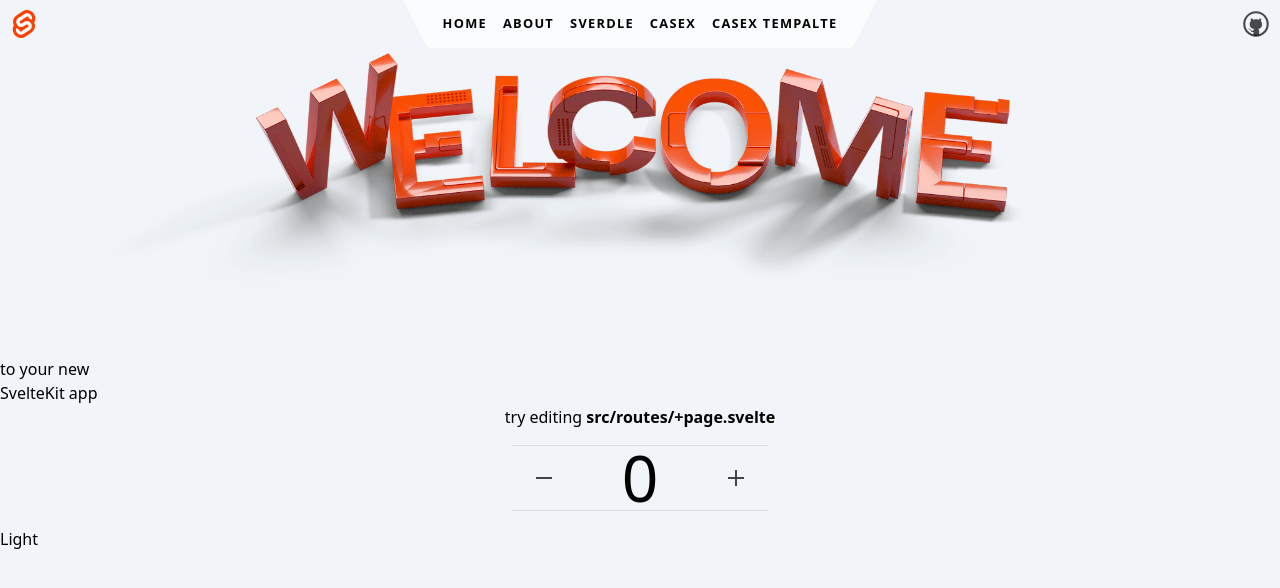
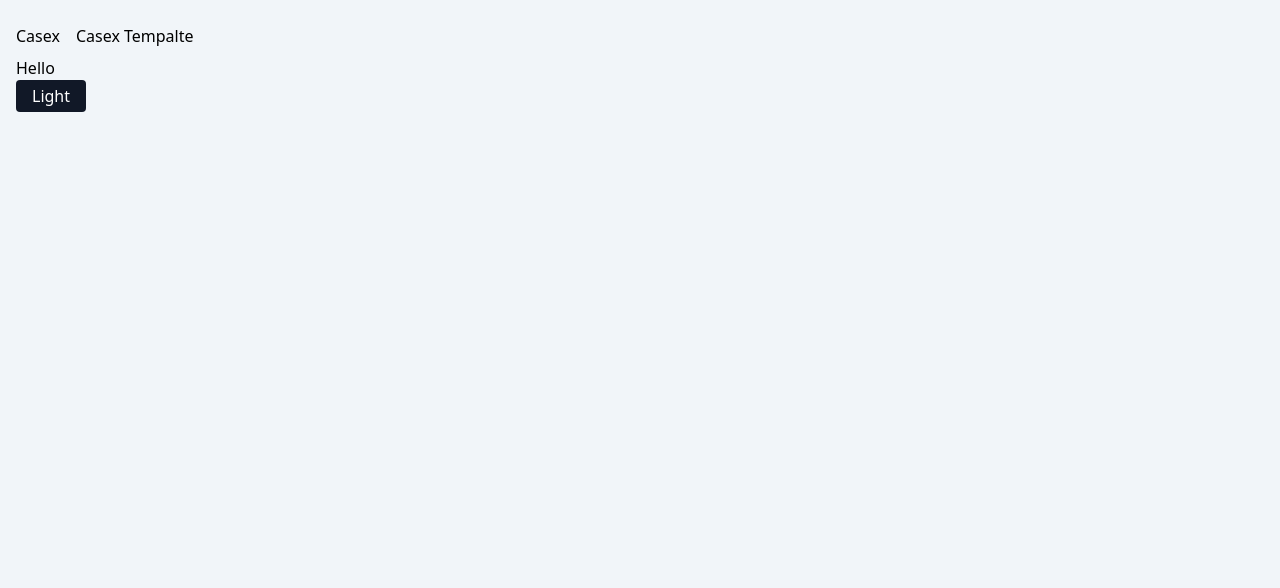
Before and after one commit to dxtr-dot-dev/dxtr.dev, a SvelteKit app: page / in a window 1280 px wide. Shown: the top 588 px of the page. Built offline with nearby package versions, Linux system fonts and the light colour scheme.

Commit message:
Update layout

```diff
--- a/src/components/theme-switch/ThemeSwitch.svelte
+++ b/src/components/theme-switch/ThemeSwitch.svelte
@@ -8,7 +8,12 @@
 </script>
 
 <div class="relative">
-	<button type="button" on:click={() => (open = !open)} aria-label="dropdown item">
+	<button
+		type="button"
+		class="rounded bg-gray-900 dark:bg-white text-white dark:text-black px-4 py-1"
+		on:click={() => (open = !open)}
+		aria-label="dropdown item"
+	>
 		<span class="dark:hidden">Light</span>
 		<span class="hidden dark:inline">Dark</span>
 	</button>
--- a/src/routes/+layout.svelte
+++ b/src/routes/+layout.svelte
@@ -53,7 +53,7 @@
 	</script>
 </svelte:head>
 
-<div class="h-full flex-col bg-slate-100 dark:bg-black">
+<div class="h-full flex-col bg-slate-100 dark:bg-black p-4">
 	<Header />
 
 	<main>
--- a/src/routes/+page.svelte
+++ b/src/routes/+page.svelte
@@ -1,59 +1 @@
-<script>
-	import Counter from './Counter.svelte';
-	import welcome from '$lib/images/svelte-welcome.webp';
-	import welcome_fallback from '$lib/images/svelte-welcome.png';
-</script>
-
-<svelte:head>
-	<title>Home</title>
-	<meta name="description" content="Svelte demo app" />
-</svelte:head>
-
-<section>
-	<h1>
-		<span class="welcome">
-			<picture>
-				<source srcset={welcome} type="image/webp" />
-				<img src={welcome_fallback} alt="Welcome" />
-			</picture>
-		</span>
-
-		to your new<br />SvelteKit app
-	</h1>
-
-	<h2>
-		try editing <strong>src/routes/+page.svelte</strong>
-	</h2>
-
-	<Counter />
-</section>
-
-<style>
-	section {
-		display: flex;
-		flex-direction: column;
-		justify-content: center;
-		align-items: center;
-		flex: 0.6;
-	}
-
-	h1 {
-		width: 100%;
-	}
-
-	.welcome {
-		display: block;
-		position: relative;
-		width: 100%;
-		height: 0;
-		padding: 0 0 calc(100% * 495 / 2048) 0;
-	}
-
-	.welcome img {
-		position: absolute;
-		width: 100%;
-		height: 100%;
-		top: 0;
-		display: block;
-	}
-</style>
+<h1>Hello</h1>
--- a/src/routes/Header.svelte
+++ b/src/routes/Header.svelte
@@ -1,30 +1,9 @@
 <script>
 	import { page } from '$app/stores';
-	import logo from '$lib/images/svelte-logo.svg';
-	import github from '$lib/images/github.svg';
 </script>
 
-<header>
-	<div class="corner">
-		<a href="https://kit.svelte.dev">
-			<img src={logo} alt="SvelteKit" />
-		</a>
-	</div>
-
-	<nav>
-		<svg viewBox="0 0 2 3" aria-hidden="true">
-			<path d="M0,0 L1,2 C1.5,3 1.5,3 2,3 L2,0 Z" />
-		</svg>
-		<ul>
-			<li aria-current={$page.url.pathname === '/' ? 'page' : undefined}>
-				<a href="/">Home</a>
-			</li>
-			<li aria-current={$page.url.pathname === '/about' ? 'page' : undefined}>
-				<a href="/about">About</a>
-			</li>
-			<li aria-current={$page.url.pathname.startsWith('/sverdle') ? 'page' : undefined}>
-				<a href="/sverdle">Sverdle</a>
-			</li>
+<nav class="py-2">
+	<ul class="flex gap-4">
 		<li aria-current={$page.url.pathname === '/casex' ? 'page' : undefined}>
 			<a href="/casex">Casex</a>
 		</li>
@@ -32,104 +11,4 @@
 			<a href="/casex-template">Casex Tempalte</a>
 		</li>
 	</ul>
-		<svg viewBox="0 0 2 3" aria-hidden="true">
-			<path d="M0,0 L0,3 C0.5,3 0.5,3 1,2 L2,0 Z" />
-		</svg>
 </nav>
-
-	<div class="corner">
-		<a href="https://github.com/sveltejs/kit">
-			<img src={github} alt="GitHub" />
-		</a>
-	</div>
-</header>
-
-<style>
-	header {
-		display: flex;
-		justify-content: space-between;
-	}
-
-	.corner {
-		width: 3em;
-		height: 3em;
-	}
-
-	.corner a {
-		display: flex;
-		align-items: center;
-		justify-content: center;
-		width: 100%;
-		height: 100%;
-	}
-
-	.corner img {
-		width: 2em;
-		height: 2em;
-		object-fit: contain;
-	}
-
-	nav {
-		display: flex;
-		justify-content: center;
-		--background: rgba(255, 255, 255, 0.7);
-	}
-
-	svg {
-		width: 2em;
-		height: 3em;
-		display: block;
-	}
-
-	path {
-		fill: var(--background);
-	}
-
-	ul {
-		position: relative;
-		padding: 0;
-		margin: 0;
-		height: 3em;
-		display: flex;
-		justify-content: center;
-		align-items: center;
-		list-style: none;
-		background: var(--background);
-		background-size: contain;
-	}
-
-	li {
-		position: relative;
-		height: 100%;
-	}
-
-	li[aria-current='page']::before {
-		--size: 6px;
-		content: '';
-		width: 0;
-		height: 0;
-		position: absolute;
-		top: 0;
-		left: calc(50% - var(--size));
-		border: var(--size) solid transparent;
-		border-top: var(--size) solid var(--color-theme-1);
-	}
-
-	nav a {
-		display: flex;
-		height: 100%;
-		align-items: center;
-		padding: 0 0.5rem;
-		color: var(--color-text);
-		font-weight: 700;
-		font-size: 0.8rem;
-		text-transform: uppercase;
-		letter-spacing: 0.1em;
-		text-decoration: none;
-		transition: color 0.2s linear;
-	}
-
-	a:hover {
-		color: var(--color-theme-1);
-	}
-</style>
```
Lines whose indentation alone changed are shown as unchanged.
